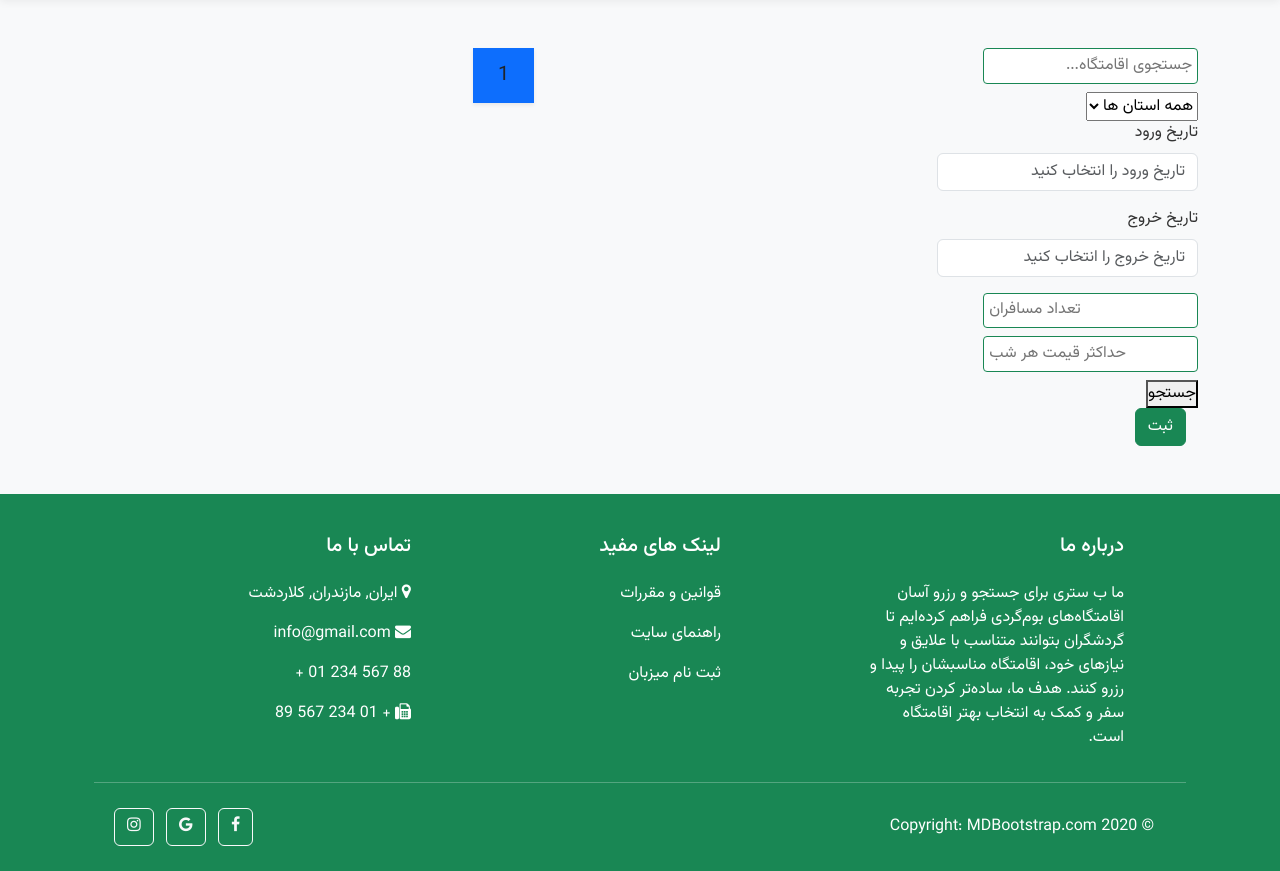
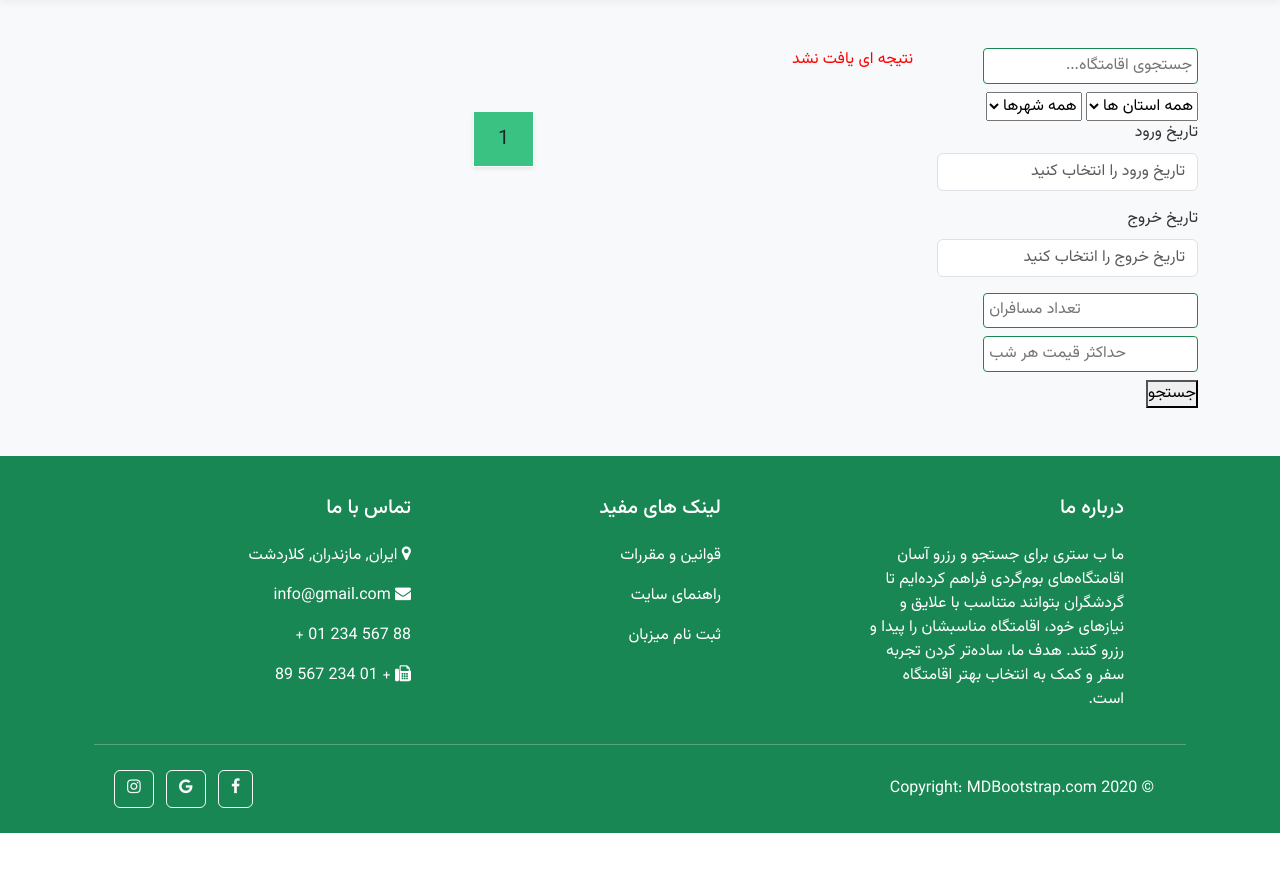
Before and after one commit to zeinobeh/ecolodge, a Django app: page /lodges/ in a window 1280 px wide. Shown: the part 76-947 px from the top of the page. After the commit the page ends 909 px from the top, so only its background shows below. Run offline with Django 5.2, Linux system fonts and the light colour scheme; data that the repository does not hold is empty; some libraries are stand-ins or nearby versions.

Commit message:
city filtering

```diff
--- a/accounts/forms.py
+++ b/accounts/forms.py
@@ -106,7 +106,11 @@ class MyLodgesForm(forms.ModelForm):
             'active',
         ]
         widgets = {
-            'interests': forms.CheckboxSelectMultiple()
+            'interests': forms.CheckboxSelectMultiple(),
+
+            'province': forms.Select(attrs={'id': 'province'}),
+
+            'city': forms.Select(attrs={'id': 'city'}),
         }
 
 
--- a/accounts/templates/dashboard/interests.html
+++ b/accounts/templates/dashboard/interests.html
@@ -1,4 +1,4 @@
-<!-- {% extends "dashboard/base_dashboard.html" %}
+{% extends "dashboard/base_dashboard.html" %}
 
 {% block dashboard_content %}
 
@@ -11,4 +11,4 @@
     </form>
   </div>
 
-{% endblock %} -->
+{% endblock %}
--- a/accounts/views.py
+++ b/accounts/views.py
@@ -109,6 +109,9 @@ def interests_page(request):
 
 
 
+
+
+
 ############################################ مخصوص میزبانان اقامتگاه
 
 def create_lodge(request):
--- a/assets/css/style.css
+++ b/assets/css/style.css
@@ -104,6 +104,10 @@ ul{
 
 }
 
+.pagination .page-item.active .page-link {
+  background-color: #3ac282;
+  border-color: #ffffff;
+}
 
 /* forms */
 
--- a/assets/js/script.js
+++ b/assets/js/script.js
@@ -3,3 +3,55 @@ var message_tag = document.getElementById("message_box");
 function buttonclose(){
    message_tag.style.display = "none";
 };
+
+
+// مربوط به انتخاب شهر براساس استان
+
+const provinceSelect = document.getElementById("province");
+const citySelect = document.getElementById("city");
+
+if (provinceSelect && citySelect) {
+
+    const cities = {
+        "اردبیل": ["اردبیل", "سرعین"],
+        "اصفهان": ["کاشان", "اصفهان", ""],
+        "خراسان رضوی": ["مشهد", "طرقبه", "شاندیز"],
+        "فارس": ["شیراز", "", ""],
+        "گیلان": ["رشت", "لاهیجان", "ماسال"],
+        "گلستان": ["گرگان", "", ""],
+        "مازندران": ["کلاردشت", "رامسر", "نوشهر", "چالوس"],
+    };
+
+    let province = provinceSelect.value;
+
+    function showCities() {
+
+        citySelect.innerHTML = '<option value="">همه شهرها</option>';
+
+        province = provinceSelect.value;
+
+    if (province in cities) {
+
+        for (let city of cities[province]) {
+
+            if (city == "{{ request.GET.city }}") {
+                citySelect.innerHTML +=
+                    '<option value="' + city + '" selected>' + city + '</option>';
+            }
+            else {
+                citySelect.innerHTML +=
+                    '<option value="' + city + '">' + city + '</option>';
+            }
+
+        }
+    }
+}
+
+    // وقتی استان انتخاب میشود
+    provinceSelect.addEventListener("change", function () {
+        showCities();
+    });
+
+    // وقتی صفحه بعد از جستجو دوباره لود می‌شود
+    showCities();
+}
--- a/lodges/choices.py
+++ b/lodges/choices.py
@@ -2,8 +2,6 @@
 PROVINCES = [
     "اردبیل",
     "اصفهان",
-    "البرز",
-    "تهران",
     "خراسان رضوی",
     "فارس",
     "گیلان",
--- a/lodges/templates/lodges_list.html
+++ b/lodges/templates/lodges_list.html
@@ -21,7 +21,7 @@
             <form action="{% url 'lodges:lodges_list_view' %}">
                 <input type="text" name="q" placeholder="جستجوی اقامتگاه...">
 
-                <select name="province">
+                <select name="province" id="province">
                     <option value="">
                         همه استان ها
                     </option>
@@ -30,6 +30,9 @@
                         {{ province }}
                     </option>
                     {% endfor %}
+                </select>
+
+                <select name="city" id="city">
                 </select>
 
                 <!-- <div>تاریخ ورود: <input type="date" name="check_in" ></div>
@@ -87,22 +90,15 @@
                 <button type="submit">جستجو</button>
             </form>
 
-
-            <div class="container">
-            <form action="{% url '' %}" method="post">
-                {% csrf_token %}
-                {{ interests_form }}
-                <button type="submit" class="btn btn-success" >ثبت</button>
-            </form>
-            </div>
-
-
         </div>
 
         <div class="col-lg-9 col-md-8">
 
             <div class="row g-4">
 
+        {% if lodges.count == 0 %}
+        <p style="color:red;">نتیجه ای یافت نشد</p>
+        {% endif %}
         {% for lodge in lodges %}
 
             <div class="col-xl-3 col-lg-4 col-md-6 col-12 d-flex justify-content-center">
@@ -171,5 +167,7 @@ const checkOutPicker = new mds.MdsPersianDateTimePicker(
 //     checkInDisplay.value = this.value;
 // });
 
+
+
 </script>
 {% endblock %}
--- a/lodges/views.py
+++ b/lodges/views.py
@@ -1,9 +1,8 @@
-from django.shortcuts import render
+from django.shortcuts import render, get_object_or_404
 from django.views.generic import ListView, DetailView
 from .models import Lodge
 from .choices import PROVINCES
 from reservations.forms import ReservationForm
-from django.shortcuts import get_object_or_404
 from django.http import Http404
 from django.db.models import Q
 from datetime import datetime
@@ -21,8 +20,6 @@ def get_score(request, lodge):
 
 #برگرداندن لیستی مرتب از آیدی اقامتگاه ها برا اساس علایق کاربر
 def recommend(request, queryset):
-    if not request.user.is_authenticated:
-        return []
     score = []
     for lodge in queryset :
         check_score = get_score(request,lodge)
@@ -51,10 +48,10 @@ class LodgesListView(ListView):
     def get_queryset(self):
         queryset = Lodge.objects.filter(active = True, status='confirmed').order_by('-id')      #نمایش اقامتگاه هایی که همه کابران میتوانند ببینند
 
-
-        pk_list = recommend(self.request, queryset)
-        preserved = Case(*[When(pk=pk, then=pos) for pos, pk in enumerate(pk_list)])
-        queryset = queryset.filter(pk__in=pk_list).order_by(preserved)
+        if self.request.user.is_authenticated:
+            pk_list = recommend(self.request, queryset)
+            preserved = Case(*[When(pk=pk, then=pos) for pos, pk in enumerate(pk_list)])
+            queryset = queryset.filter(pk__in=pk_list).order_by(preserved)
 
         query = self.request.GET.get('q')
         if query :
--- a/templates/component/pagination.html
+++ b/templates/component/pagination.html
@@ -7,7 +7,7 @@
 
     {% for page in page_obj.paginator.page_range %}
         {% if page == page_obj.number %}
-                                <li class="page-item active ">
+            <li class="page-item active">
                 <a class="page-link rounded-0 mr-3 shadow-sm border-top-0 border-left-0 text-dark" href="?page={{ page }}">{{ page }}</a>
             </li>
         {% else %}
@@ -24,5 +24,4 @@
         </li>
     {% endif %}
 
-
 </ul>
--- a/templates/home_page.html
+++ b/templates/home_page.html
@@ -46,7 +46,7 @@
 
 </section>
 
-<div class="row">
+<div class="row py-4">
 
     {% include 'component/pagination.html' %}
 
```
Also changed, not shown: lodges/models.py (+1 -25 lines), accounts/templates/dashboard/edit_lodge.html (line endings or trailing spaces). Lines whose indentation alone changed are shown as unchanged.
